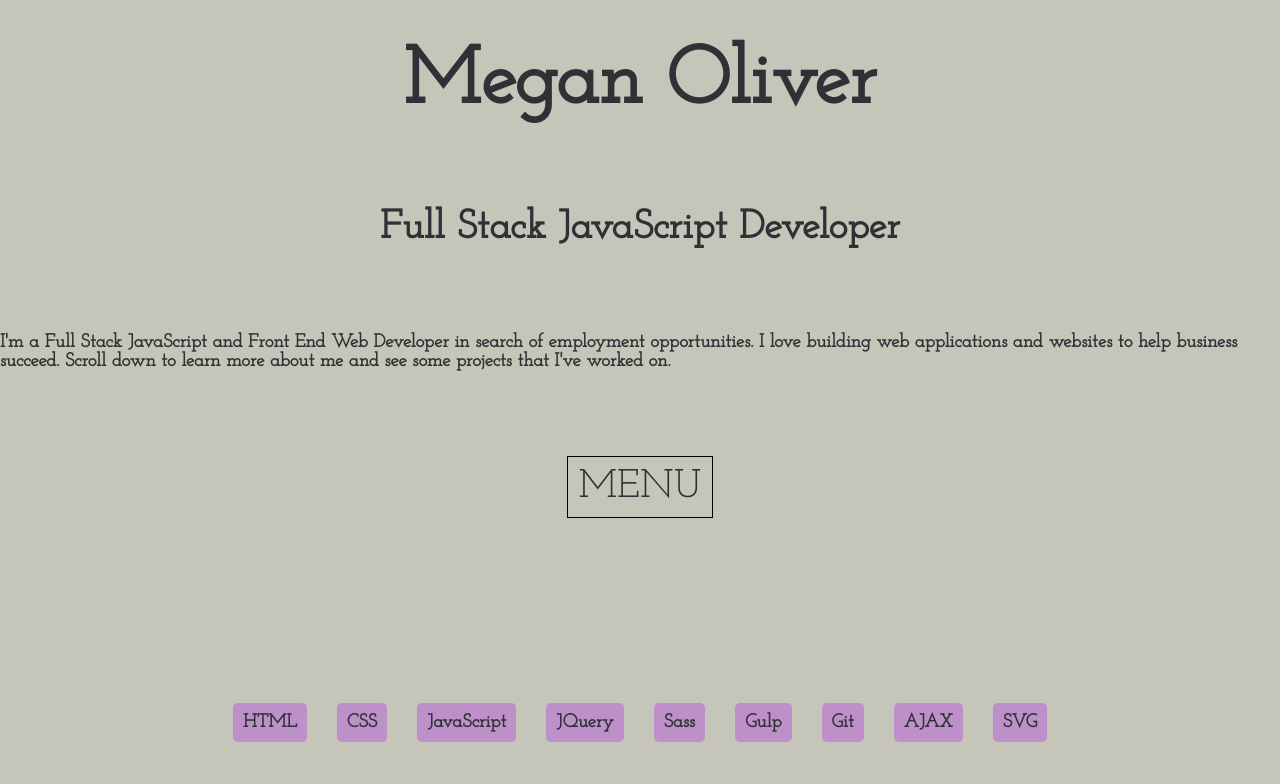
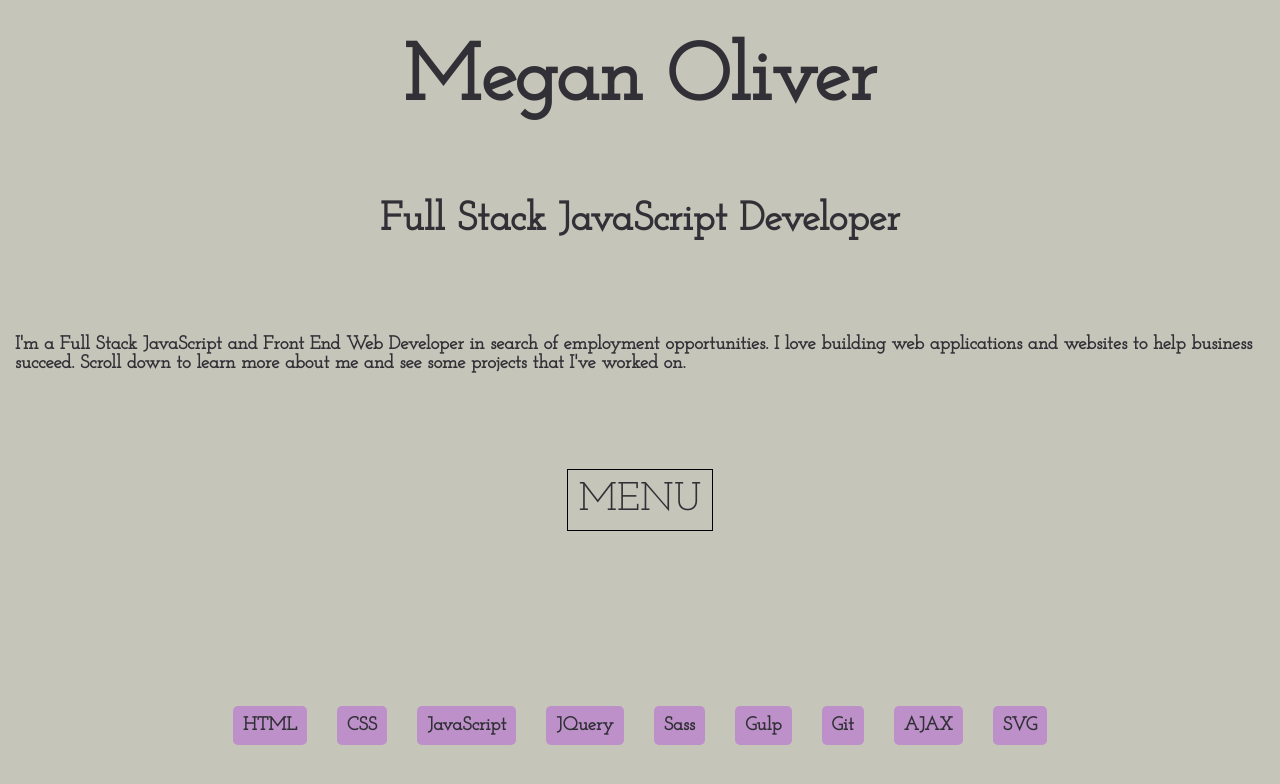
Before and after one commit to meganoliver/meganoliver.github.io, a plain HTML site: page index.html in a window 1280 px wide. Drawn offline with Linux system fonts and the light colour scheme.

Commit message:
fixed some margins

```diff
--- a/css/application.css
+++ b/css/application.css
@@ -77,7 +77,7 @@ header {
       font-size: 2.5em; } }
 
 .description {
-  margin: 0; }
+  margin: 15px; }
 
 #menu {
   padding: 10px;
```
Also changed, not shown: 1 other file.
